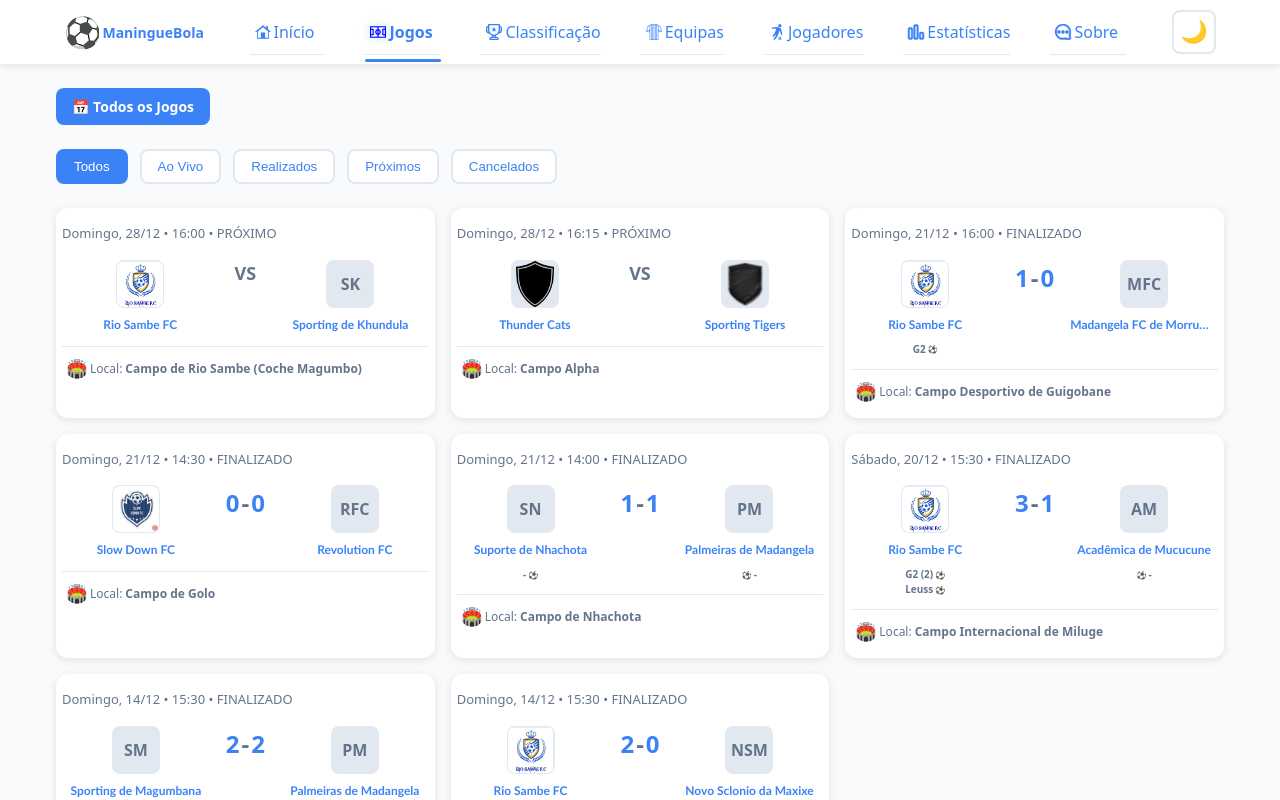
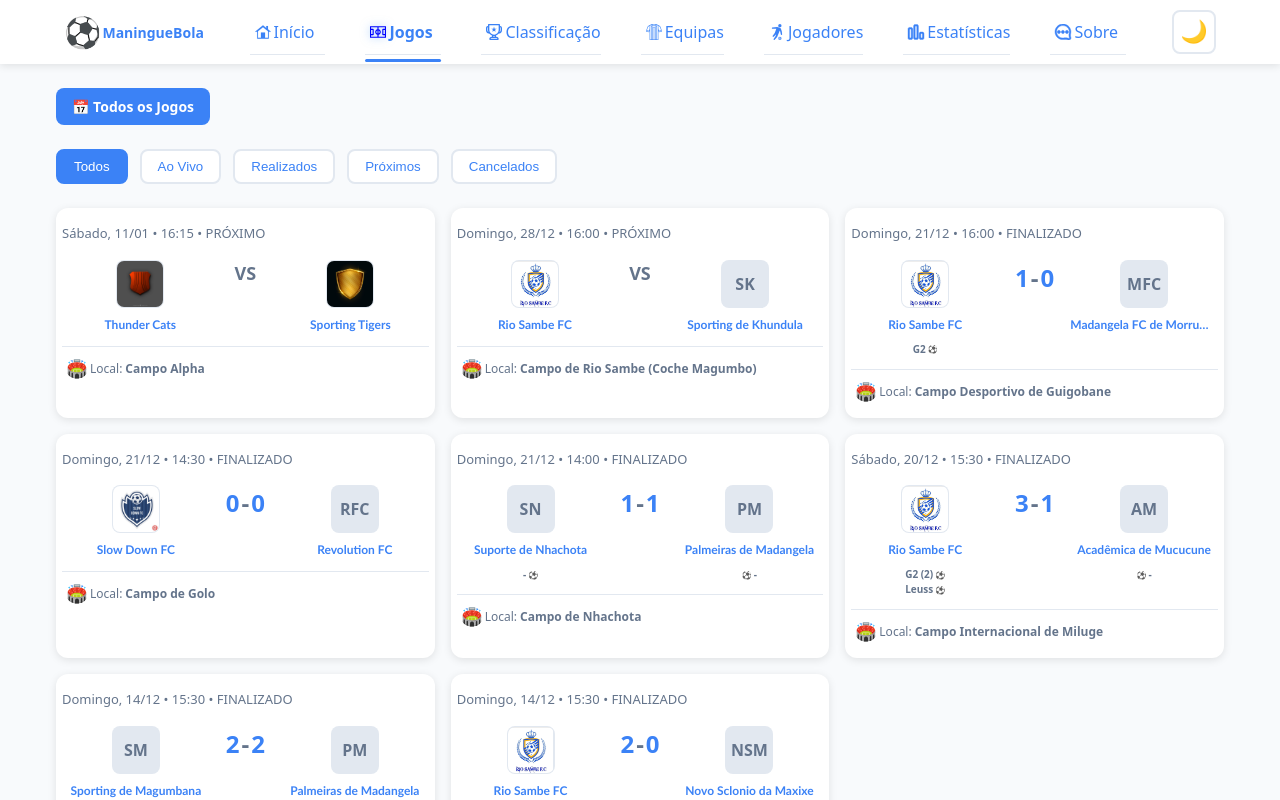
Before and after one commit to Raimundroid/maninguebola, a React (Vite) app: page /jogos in a window 1280 px wide. Shown: the top 800 px of the page. Built offline with nearby package versions, Linux system fonts and the light colour scheme.

Commit message:
updated the sample games date and changed the logos

```diff
--- a/src/data/matchesData.js
+++ b/src/data/matchesData.js
@@ -208,7 +208,7 @@ const matchesData = [
     homeTeamId: "cats", //new
     awayTeamId: "tigers", //new
     // No scores for upcoming matches
-    date: "2025-12-28", // ISO Format
+    date: "2025-01-11", // ISO Format
     time: "16:15",
     status: "upcoming",
     venue: "Campo Alpha",
--- a/src/data/teamsData.js
+++ b/src/data/teamsData.js
@@ -326,7 +326,7 @@ const teamsData = {
     // points: "50", /////
     founded: 2012,
     stadium: "Tigers Cave",
-    logo: "/images/teams/shield-png-1.png",
+    logo: "/images/teams/shield-golden.jpg",
     colors: { primary: "#00FF00", secondary: "#000000" },
     contact: {
       coach: "Gomes Boavista",
@@ -343,7 +343,7 @@ const teamsData = {
     // points: "50", /////
     founded: 2009,
     stadium: "Cats House",
-    logo: "/images/teams/shield-png-2.png",
+    logo: "/images/teams/shield-gold.jpg",
     colors: { primary: "#003cffff", secondary: "#df0c0cff" },
     contact: {
       coach: "Marcus Fontes",
```
